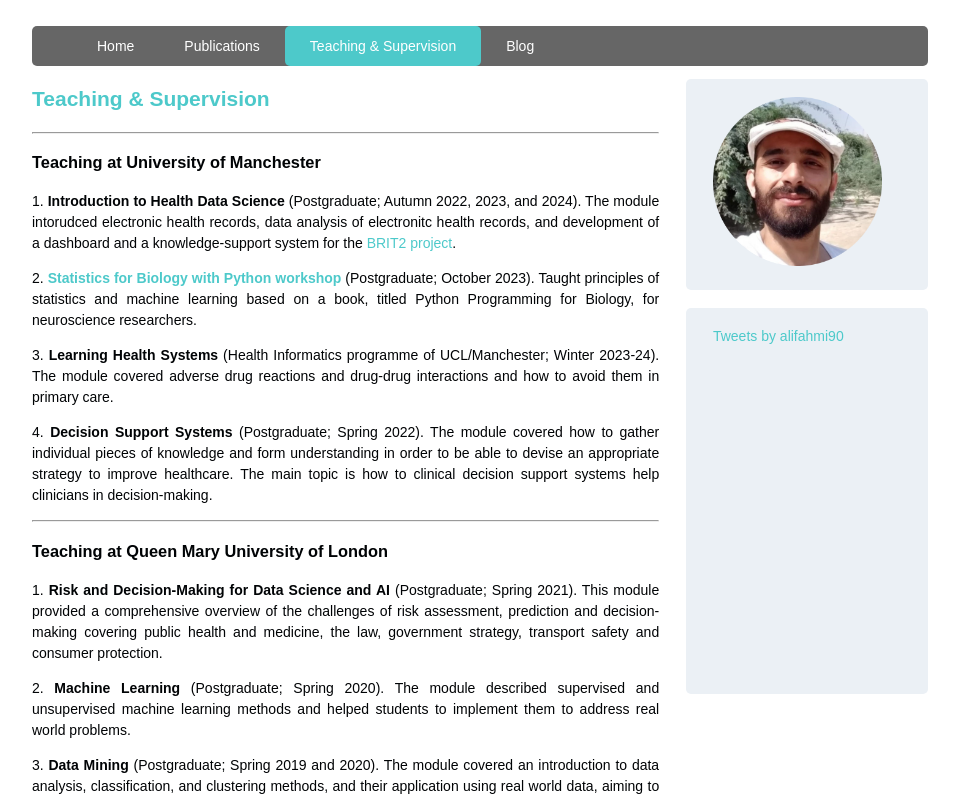
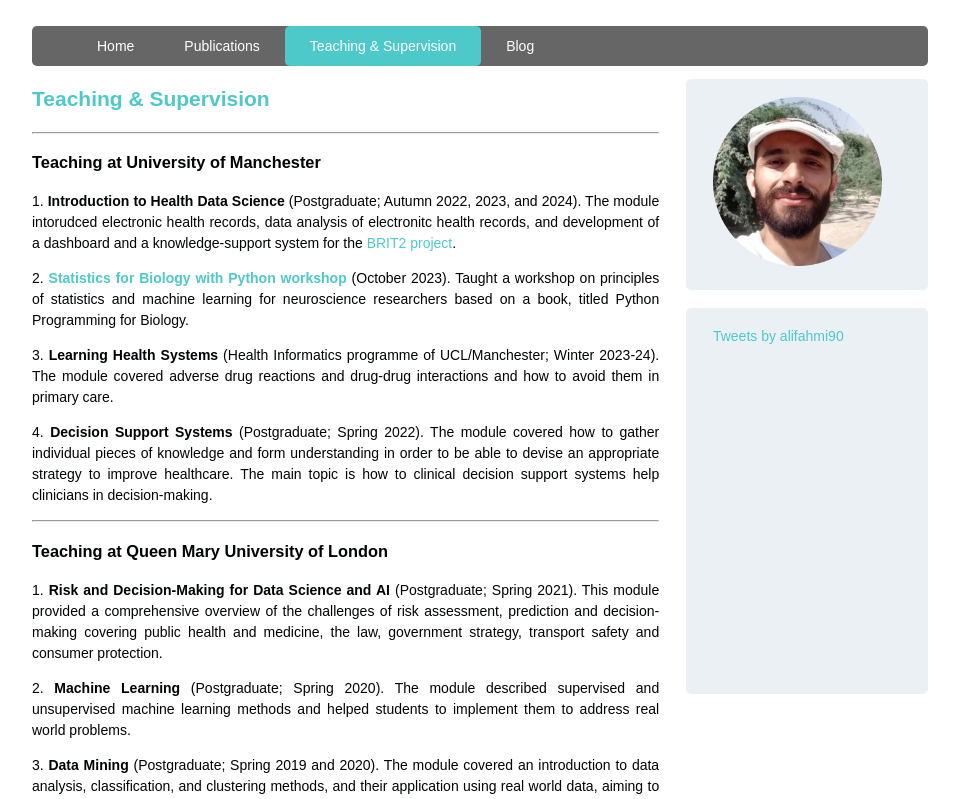
Before and after one commit to ali-fahmi/ali-fahmi.github.io, a plain HTML site: page teaching.html in a window 1280 px wide. Shown: the top 799 px of the page, without its empty margins (160-1119 px from the left). Drawn offline with Linux system fonts and the light colour scheme; some icons are missing.

Commit message:
fix stats teach

```diff
--- a/teaching.html
+++ b/teaching.html
@@ -36,8 +36,8 @@
 					<p align="justify">1. <b>Introduction to Health Data Science</b> (Postgraduate; Autumn 2022, 2023, and 2024). The module intorudced electronic health records,
 					data analysis of electronitc health records, and development of a dashboard and a knowledge-support system for the <a href="https://britanalytics.uk/">BRIT2 project</a>.</p>
 
-					<p align="justify">2. <b><a href="https://github.com/Aghileh/Workshop_UOM_DNS/blob/master/13-Oct_23/stats_for_biology_with_python_v3.ipynb">Statistics for Biology with Python workshop</a></b> (Postgraduate; October 2023).
-					Taught principles of statistics and machine learning based on a book, titled Python Programming for Biology, for neuroscience researchers.</p>
+					<p align="justify">2. <b><a href="https://github.com/Aghileh/Workshop_UOM_DNS/blob/master/13-Oct_23/stats_for_biology_with_python_v3.ipynb">Statistics for Biology with Python workshop</a></b> (October 2023).
+					Taught a workshop on principles of statistics and machine learning for neuroscience researchers based on a book, titled Python Programming for Biology.</p>
 
 					<p align="justify">3. <b>Learning Health Systems</b> (Health Informatics programme of UCL/Manchester; Winter 2023-24). The module covered adverse drug reactions and drug-drug interactions
 					and how to avoid them in primary care.
```
